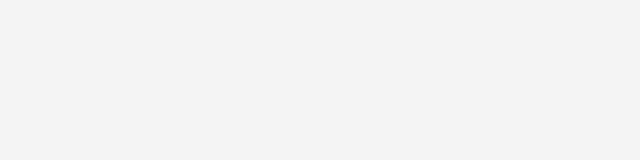
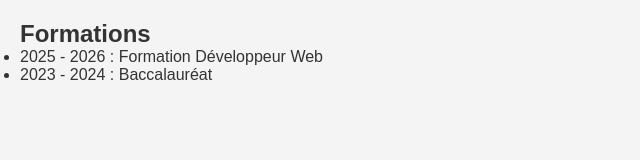
Before and after one commit to sdiwanou-afk/mon-cv, a plain HTML site: page index.html in a window 1280 px wide. Shown: the whole page, without its empty margins (0-640 px from the left). Drawn offline with Linux system fonts and the light colour scheme.

Commit message:
mise en place de la section formations

```diff
--- a/index.html
+++ b/index.html
@@ -7,6 +7,12 @@
     <link rel="stylesheet" href="style.css">
 </head>
 <body>
-    <!-- Les sections seront ajoutées dans les branches -->
+    <section id="formations">
+    <h2>Formations</h2>
+    <ul>
+        <li>2025 - 2026 : Formation Développeur Web</li>
+        <li>2023 - 2024 : Baccalauréat</li>
+    </ul>
+</section>
 </body>
 </html>
```
